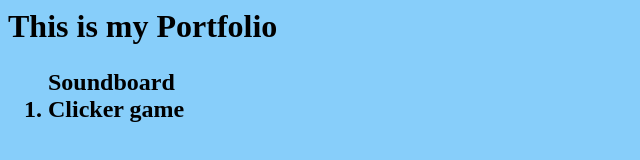
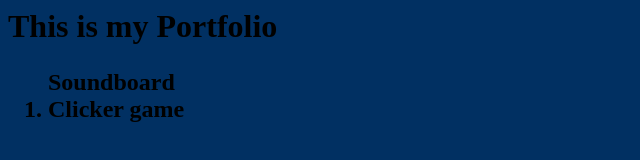
Before and after one commit to shanvipatel29/Shanvis-portfolio, a plain HTML site: page index.html in a window 1280 px wide. Shown: the whole page, without its empty margins (0-640 px from the left). Drawn offline with Linux system fonts and the light colour scheme.

Commit message:
add changes to syle.css

```diff
--- a/style.css
+++ b/style.css
@@ -1,3 +1,3 @@
 body {
-    background-color:lightskyblue;
+    background-color:rgb(1, 48, 98);
 }
```
